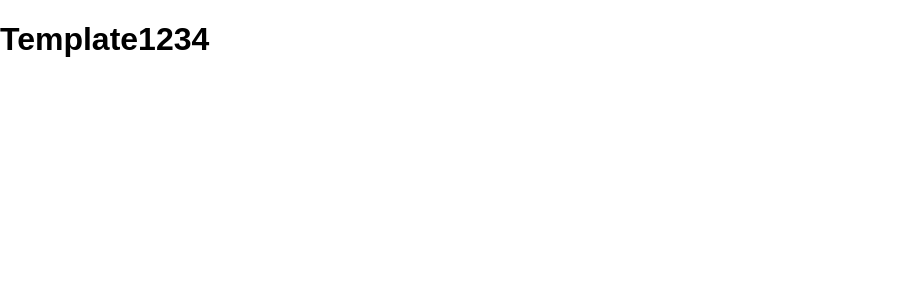
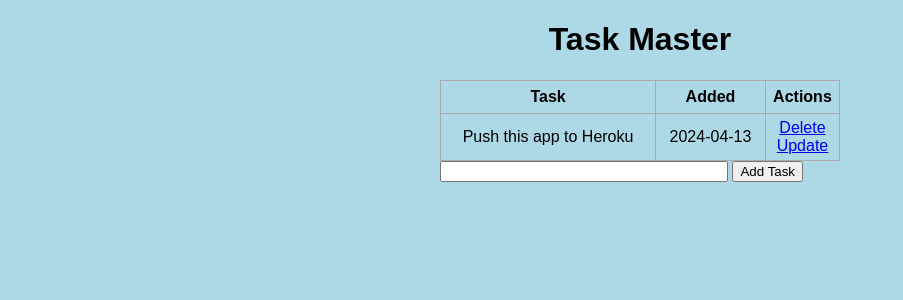
Before and after one commit to ImalkaGunasekara/Flask_Project, a Flask app: page / in a window 1280 px wide. Shown: the top 300 px of the page, without its empty margins (0-903 px from the left). Run offline with Flask 3, Linux system fonts and the light colour scheme; data comes from the database, SQL or seed files in the repository; both versions use the stored data as it was after the commit.

Commit message:
completed_app

```diff
--- a/app.py
+++ b/app.py
@@ -1,4 +1,4 @@
-from flask import Flask, render_template,url_for
+from flask import Flask, render_template,url_for,request, redirect
 from flask_sqlalchemy import SQLAlchemy
 from datetime import datetime
 
@@ -18,15 +18,59 @@ class Todo(db.Model):
         return '<Task %r>' % self.id
 
 
+# let's add the app route decorator
+
+@app.route('/', methods=["POST","GET"])
+def index():
+    if request.method == "POST":
+        task_content = request.form["content"]
+        new_task = Todo(content=task_content)
+
+        try:
+            db.session.add(new_task)
+            db.session.commit()
+            return redirect("/")
+        except:
+            return "There was an issue adding your task"
+
+
+    else:
+        tasks= Todo.query.order_by(Todo.date_created).all()
+        return render_template('index.html', tasks= tasks)
 
 
 
 
-# let's add the app route decorator
+@app.route("/delete/<int:id>")
+def delete(id):
+    task_to_delete = Todo.query.get_or_404(id)
 
-@app.route('/')
-def index():
-    return render_template('index.html')
+    try:
+        db.session.delete(task_to_delete)
+        db.session.commit()
+        return redirect("/")
+    except:
+        return "There was a problem deleting that task"
+
+
+
+@app.route("/update/<int:id>", methods=["GET", "POST"])
+def update(id):
+    task = Todo.query.get_or_404(id)
+
+
+    if request.method == "POST":
+        task.content = request.form["content"]
+
+        try:
+            db.session.commit()
+            return redirect("/")
+        except:
+            return "There was an issue updating your task"
+
+    else:
+        return render_template("update.html",task=task)
+
 
 if __name__=="__main__":
     app.run(debug=True) #This will pop up any error in the web page
--- a/static/css/main.css
+++ b/static/css/main.css
@@ -1,4 +1,44 @@
-body{
+body, html {
     margin: 0;
     font-family: sans-serif;
+    background-color: lightblue;
 }
+
+.content {
+    margin: 0 auto;
+    width: 400px;
+}
+
+h1{
+    text-align: center;
+}
+
+h4{
+    text-align: center;
+}
+
+table, td, th {
+    border: 1px solid #aaa;
+}
+
+table {
+    border-collapse: collapse;
+    width: 100%;
+}
+
+th {
+    height: 30px;
+}
+
+td {
+    text-align: center;
+    padding: 5px;
+}
+
+.form {
+    margin-top: 20px;
+}
+
+#content {
+    width: 70%;
+}
--- a/templates/index.html
+++ b/templates/index.html
@@ -1,9 +1,39 @@
 {% extends 'base.html' %}
 
 {% block head %}
-
+<title>Task Master</title>
 {% endblock %}
 
 {% block body %}
-<h1>Template1234</h1>
+<div class="content">
+    <h1>Task Master</h1>
+    {% if tasks|length < 1 %}
+    <h4>There are no tasks. Create one below!</h4>
+    {% else %}
+
+    <table>
+        <tr>
+            <th>Task</th>
+            <th>Added</th>
+            <th>Actions</th>
+        </tr>
+        {% for task in tasks %}
+            <tr>
+                <td>{{ task.content }}</td>
+                <td>{{ task.date_created.date()}}</td>
+                <td>
+                    <a href="/delete/{{task.id}}">Delete</a>
+                    <br>
+                    <a href="/update/{{task.id}}">Update</a>
+                </td>
+            </tr>
+        {% endfor %}
+    </table>
+    {% endif %}
+
+    <form action="/" method="POST">
+        <input type="text" name="content" id="content">
+        <input type="submit" value="Add Task">
+    </form>
+</div>
 {% endblock %}
```
Also changed, not shown: templates/update.html (added, +20 -0 lines), instance/test.db (added).
